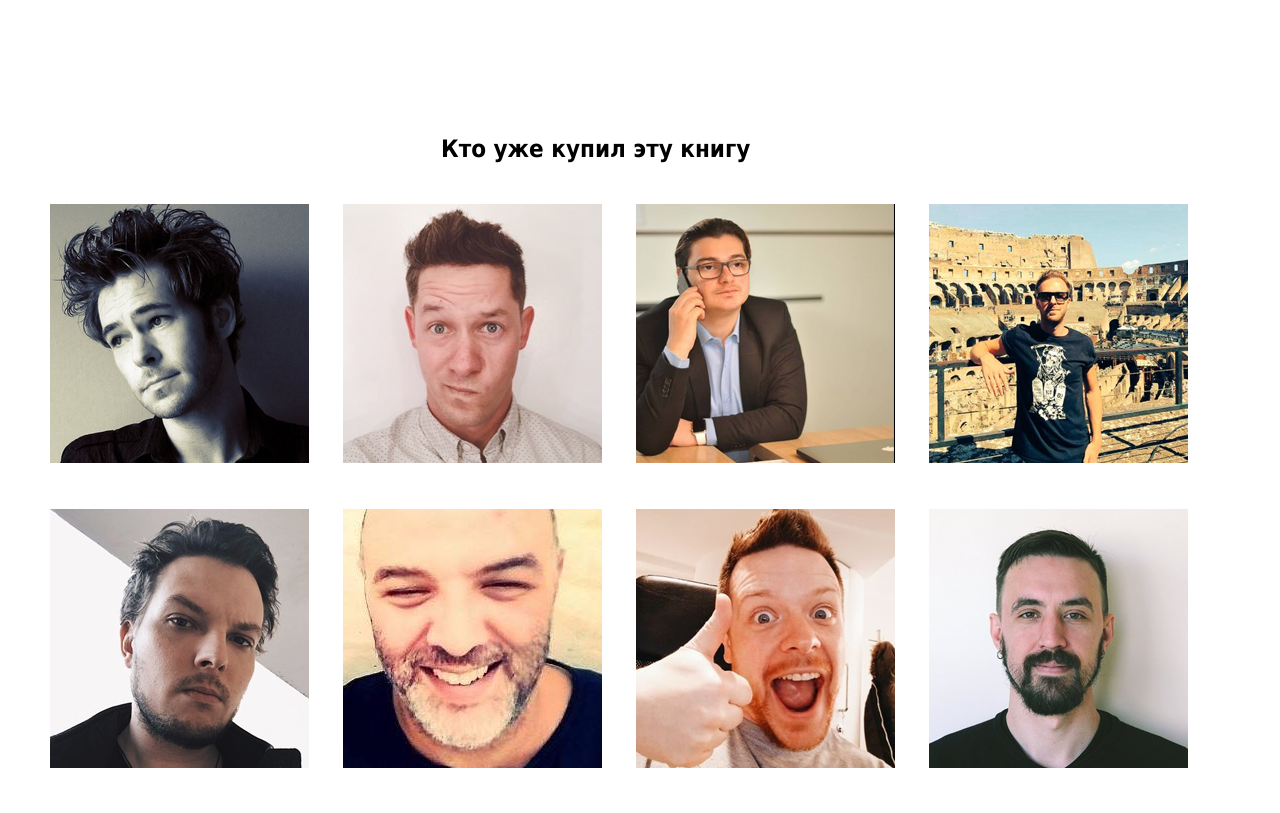
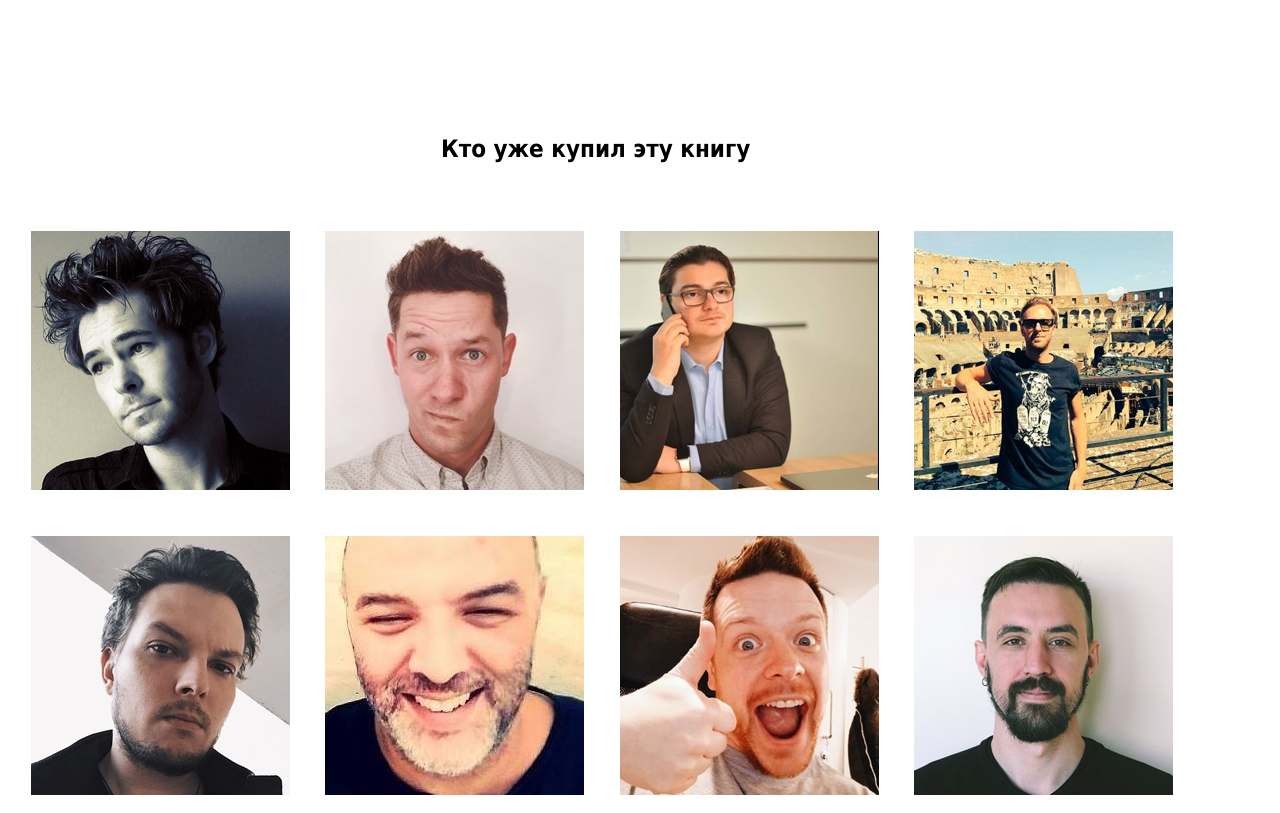
Before and after one commit to artmus208/front, a plain HTML site: page makets/maket2/index.html in a window 1280 px wide. Shown: the part 940-1753 px from the top of the page. Drawn offline with Linux system fonts and the light colour scheme.

Commit message:
css grid added

```diff
--- a/makets/maket2/index.html
+++ b/makets/maket2/index.html
@@ -52,47 +52,34 @@
             </div>
         </div>
     </div>
-
+    <div class="buyers-and-head">
+        <h2 class="buyers-header">Кто уже купил эту книгу</h2>
             <div class="book-buyers">
-        <h2>Кто уже купил эту книгу</h2>
-        <table>
-            <tr>
-                <td>
+                    <div class="buyer-item">
                         <img src="images/book_buyers/1 1.png">
-                </td>
-
-                <td>
+                    </div class="buyer-item">
+                    <div class="buyer-item">
                         <img src="images/book_buyers/1 2.png">
-                </td>
-
-
-                <td>
+                    </div class="buyer-item">
+                    <div class="buyer-item">
                         <img src="images/book_buyers/1 3.png">
-                </td>
-
-                <td>
+                    </div class="buyer-item">
+                    <div class="buyer-item">
                         <img src="images/book_buyers/1 4.png">
-                </td>
-            </tr>
-
-            <tr>
-                <td>
+                    </div class="buyer-item">
+                    <div class="buyer-item">
                         <img src="images/book_buyers/2 1.png">
-                </td>
-
-                <td>
+                    </div class="buyer-item">
+                    <div class="buyer-item">
                         <img src="images/book_buyers/2 2.png">
-                </td>
-
-                <td>
+                    </div class="buyer-item">
+                    <div class="buyer-item">
                         <img src="images/book_buyers/2 3.png">
-                </td>
-
-                <td>
+                    </div class="buyer-item">
+                    <div class="buyer-item">
                         <img src="images/book_buyers/2 4.png">
-                </td>
-            </tr>
-        </table>
+                    </div class="buyer-item">
+            </div>
     </div>
 </body>
 </html>
--- a/makets/maket2/style/style.css
+++ b/makets/maket2/style/style.css
@@ -119,12 +119,24 @@ div[class="services"] > h2{
 
 }
 
-div[class="book-buyers"] > h2{
+.buyers-and-head{
+    display: flex;
+    flex-direction: column;
+
+}
+
+.buyers-header{
     margin-left: 484px;
     margin-right: 469px;
+    padding-bottom: 67.5px;
 }
 
-div[class="book-buyers"] > table{
-    margin-left: 60px;
-    border-spacing: 32px 40px;
+.book-buyers{
+    margin-left: 73px;
+    max-width: 1137px;
+    max-height: 659px;
+    display: grid;
+    grid-column-gap: 40px;
+    grid-row-gap: 40px;
+    grid-template-columns: repeat(auto-fit, minmax(200px, 1fr));
 }
```
Lines whose indentation alone changed are shown as unchanged.
